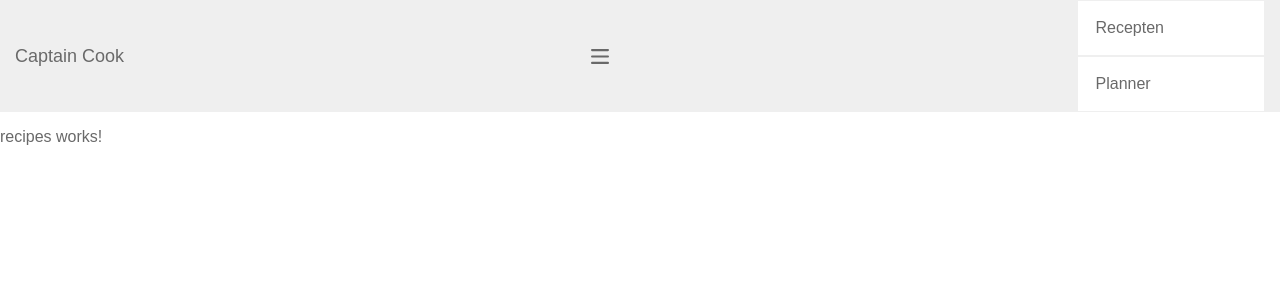
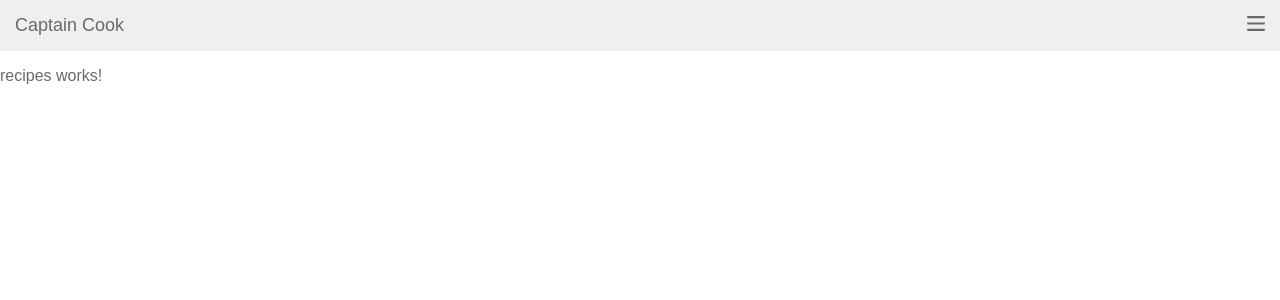
Before and after one commit to markbolier/captain-cook-mark, an Angular app: page /recipes in a window 1280 px wide. Shown: the top 300 px of the page. Built offline with nearby package versions, Linux system fonts and the light colour scheme.

Commit message:
menu now toggles

```diff
--- a/src/app/shared/components/dropdown/dropdown.component.html
+++ b/src/app/shared/components/dropdown/dropdown.component.html
@@ -1,4 +1,5 @@
-<div class="dropdown-container">
-	<a routerLink="/recipes">Recepten</a>
-	<a routerLink="">Planner</a>
+<img (click)="toggleMenu()" class="hamburger" src="assets/images/hamburger.svg">
+<div [ngClass]="isOpen ? 'dropdown-container' : 'dropdown-container__hidden'">
+	<a (click)="toggleMenu()" routerLink="/recipes">Recepten</a>
+	<a (click)="toggleMenu()" routerLink="">Planner</a>
 </div>
--- a/src/app/shared/components/dropdown/dropdown.component.scss
+++ b/src/app/shared/components/dropdown/dropdown.component.scss
@@ -1,7 +1,24 @@
+.hamburger {
+		cursor: pointer;
+		height: 15px;
+		padding: 15px;
+
+		&:hover {
+			background-color: grey;
+			svg {
+				fill: red;
+			}
+		}
+	};
+
 .dropdown-container {
+	background-color: white;
 	display: flex;
 	flex-direction: column;
-	background-color: white;
+	position: absolute;
+	top: 60px;
+	right: 0px;
+
 
 	a {
 		border-top: none;
@@ -12,3 +29,7 @@
 		text-decoration: none;
 	}
 }
+
+.dropdown-container__hidden {
+	display: none;
+}
--- a/src/app/shared/components/dropdown/dropdown.component.ts
+++ b/src/app/shared/components/dropdown/dropdown.component.ts
@@ -7,6 +7,13 @@ import { Component, OnInit } from '@angular/core';
 })
 export class DropdownComponent implements OnInit {
 
+
+  isOpen: boolean = false;
+
+  toggleMenu() {
+    this.isOpen = this.isOpen ? false : true;
+  }
+
   constructor() { }
 
   ngOnInit(): void {
--- a/src/app/shared/components/navigation/navigation.component.html
+++ b/src/app/shared/components/navigation/navigation.component.html
@@ -1,5 +1,4 @@
 <nav>
 	<h1>Captain Cook</h1>
-	<img class="hamburger" src="assets/images/hamburger.svg">
 	<app-dropdown></app-dropdown>
 </nav>
--- a/src/app/shared/components/navigation/navigation.component.scss
+++ b/src/app/shared/components/navigation/navigation.component.scss
@@ -3,11 +3,7 @@ nav {
 	background-color: #EFEFEF;
 	display: flex;
 	justify-content: space-between;
-	padding: 0px 15px;
-
-	.hamburger {
-		height: 15px;
-	};
+	padding: 0 0 0 15px;
 
 	h1 {
 		font-family: Arial, Helvetica, sans-serif;
```
